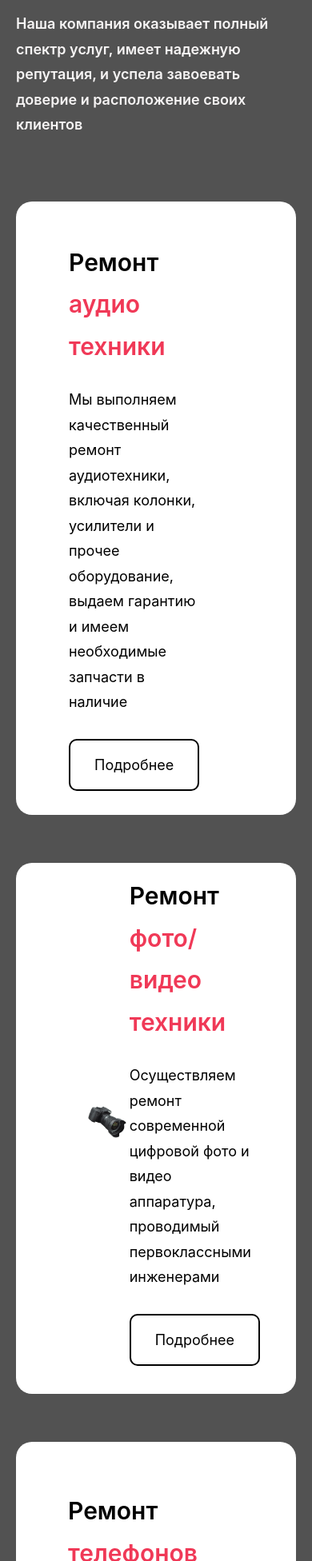
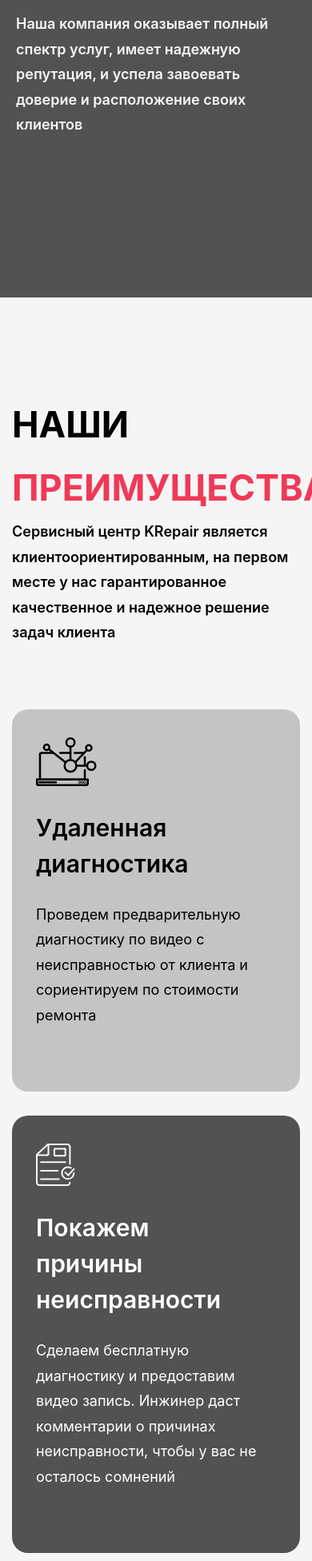
Before and after one commit to GofforovAzizbek/ReactJS_Lesson-3, a React (Vite) app: page / in a window 390 px wide. Shown: the part 1339-3291 px from the top of the page at 80% size. Built offline with nearby package versions, Linux system fonts and the light colour scheme.

Commit message:
Four.2 Commit

```diff
--- a/src/App.jsx
+++ b/src/App.jsx
@@ -166,7 +166,7 @@ export default function App() {
                 </p>
               </div>
 
-              <div className="flex items-center justify-between bg-[#fff] rounded-[20px] pt-[50px] pb-[30px] pr-[140px] pl-[66px] mb-[60px]">
+              <div className="hidden lg:flex flex items-center justify-between bg-[#fff] rounded-[20px] pt-[50px] pb-[30px] pr-[140px] pl-[66px] mb-[60px]">
                 <div className="">
                   <h3 className="font-inter font-semibold text-[30px] leading-[175%] mb-[25px]">
                     Ремонт <span className="text-[#F03957]">аудио техники</span>
@@ -185,7 +185,7 @@ export default function App() {
                 </div>
               </div>
 
-              <div className="flex flex-row-reverse items-center justify-between bg-[#fff] rounded-[20px] pt-[15px] pb-[35px] pr-[45px] pl-[85px] mb-[60px]">
+              <div className="hidden lg:flex flex flex-row-reverse items-center justify-between bg-[#fff] rounded-[20px] pt-[15px] pb-[35px] pr-[45px] pl-[85px] mb-[60px]">
                 <div className="">
                   <h3 className="font-inter font-semibold text-[30px] leading-[175%] mb-[25px]">
                     Ремонт{" "}
@@ -204,7 +204,7 @@ export default function App() {
                 </div>
               </div>
 
-              <div className="flex items-stretch justify-between bg-[#fff] rounded-[20px] pt-[35px] pb-[0px] pr-[165px] pl-[65px] mb-[60px]">
+              <div className="hidden lg:flex flex items-stretch justify-between bg-[#fff] rounded-[20px] pt-[35px] pb-[0px] pr-[165px] pl-[65px] mb-[60px]">
                 <div className="pt-[25px]">
                   <h3 className="font-inter font-semibold text-[30px] leading-[175%] mb-[25px]">
                     Ремонт <span className="text-[#F03957]">телефонов</span>
@@ -222,7 +222,7 @@ export default function App() {
                 </div>
               </div>
 
-              <div className="flex flex-row-reverse items-center justify-between bg-[#fff] rounded-[20px] pt-[54px] pb-[30px] pr-[50px] pl-[74px] mb-[60px]">
+              <div className="hidden lg:flex flex flex-row-reverse items-center justify-between bg-[#fff] rounded-[20px] pt-[54px] pb-[30px] pr-[50px] pl-[74px] mb-[60px]">
                 <div className="">
                   <h3 className="font-inter font-semibold text-[30px] leading-[175%] mb-[25px]">
                     Ремонт{" "}
@@ -241,7 +241,7 @@ export default function App() {
                 </div>
               </div>
 
-              <div className="flex items-center justify-between bg-[#fff] rounded-[20px] py-[35px] pr-[155px] pl-[65px] mb-[60px]">
+              <div className="hidden lg:flex flex items-center justify-between bg-[#fff] rounded-[20px] py-[35px] pr-[155px] pl-[65px] mb-[60px]">
                 <div className="">
                   <h3 className="font-inter font-semibold text-[30px] leading-[175%] mb-[25px]">
                     Ремонт <span className="text-[#F03957]">телевизоров</span>
```
